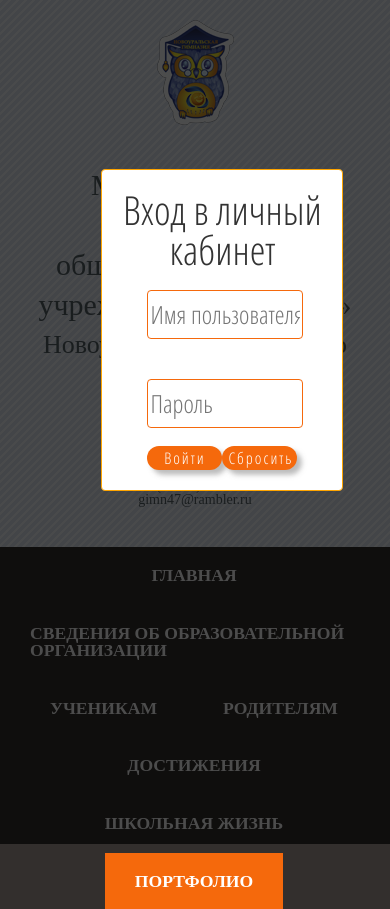
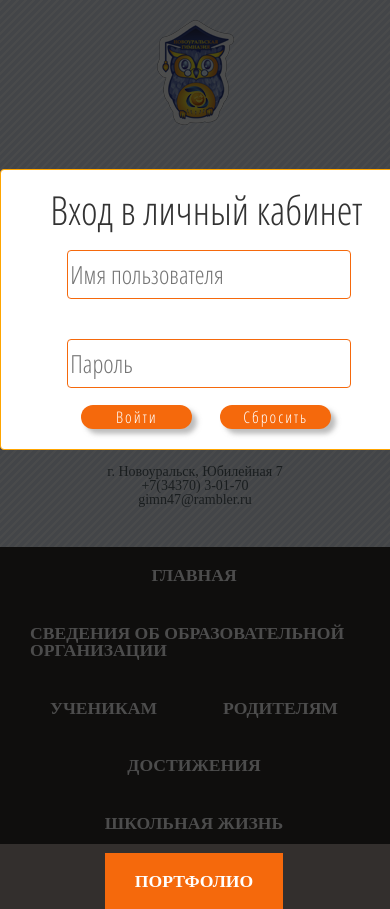
Before and after one commit to drinaa/diploma_host, a Django app: page / in a window 390 px wide. Shown: the top 909 px of the page. Run offline with Django 3.2, Linux system fonts and the light colour scheme; lists and menus that the app fills with data are empty.

Commit message:
update adaptive

```diff
--- a/static/css/login.css
+++ b/static/css/login.css
@@ -138,3 +138,12 @@ table {
 .error_message {
 	color: red;
 }
+
+@media (min-height: 600px) and (max-width: 500px) {
+	.modal_reg {
+		width: 95%;
+		margin: 0;
+		flex-direction: column;
+		justify-content: space-between;
+	}
+}
```
